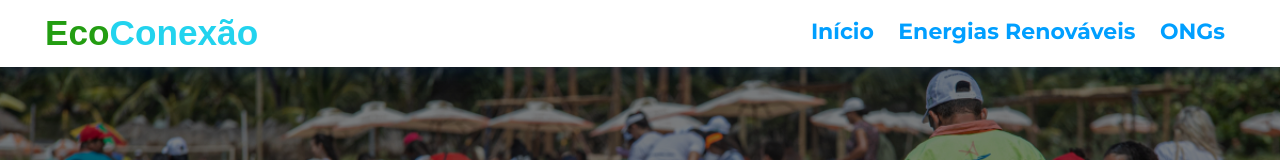
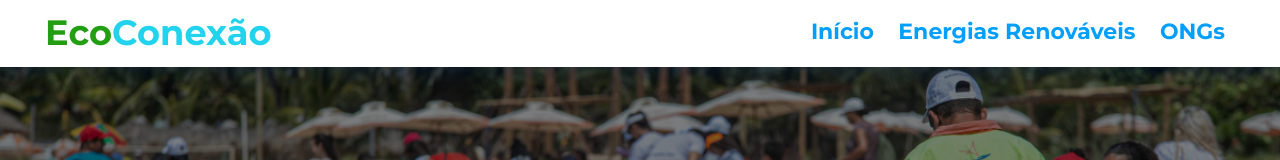
Before and after one commit to DavidBurKing/meioambientedodavi, a website: page pages/ongs.html in a window 1280 px wide. Shown: the top 160 px of the page. Drawn offline with Linux system fonts and the light colour scheme.

Commit message:
teste v8

```diff
--- a/css/global/header.css
+++ b/css/global/header.css
@@ -45,6 +45,11 @@ header nav .logo a{
 header nav .logo a h1{
     width: 100%; /*Tamanho de acordo com o nav .logo(responsivo)*/
     font-size: 2.2rem;
+}
+
+.classEco,
+.classConexão {
+    font-family: 'Montserrat', sans-serif;
 }
 
 header nav ul li{
--- a/css/pages/index.css
+++ b/css/pages/index.css
@@ -93,10 +93,6 @@ main {
 
 
 /*Contéudo Principal*/
-.classEco, .classConexão {
-    font-family: 'Montserrat', sans-serif;
-}
-
 .conteúdoPrincipal p {
     font-family: 'Montserrat', sans-serif;
 }
```
